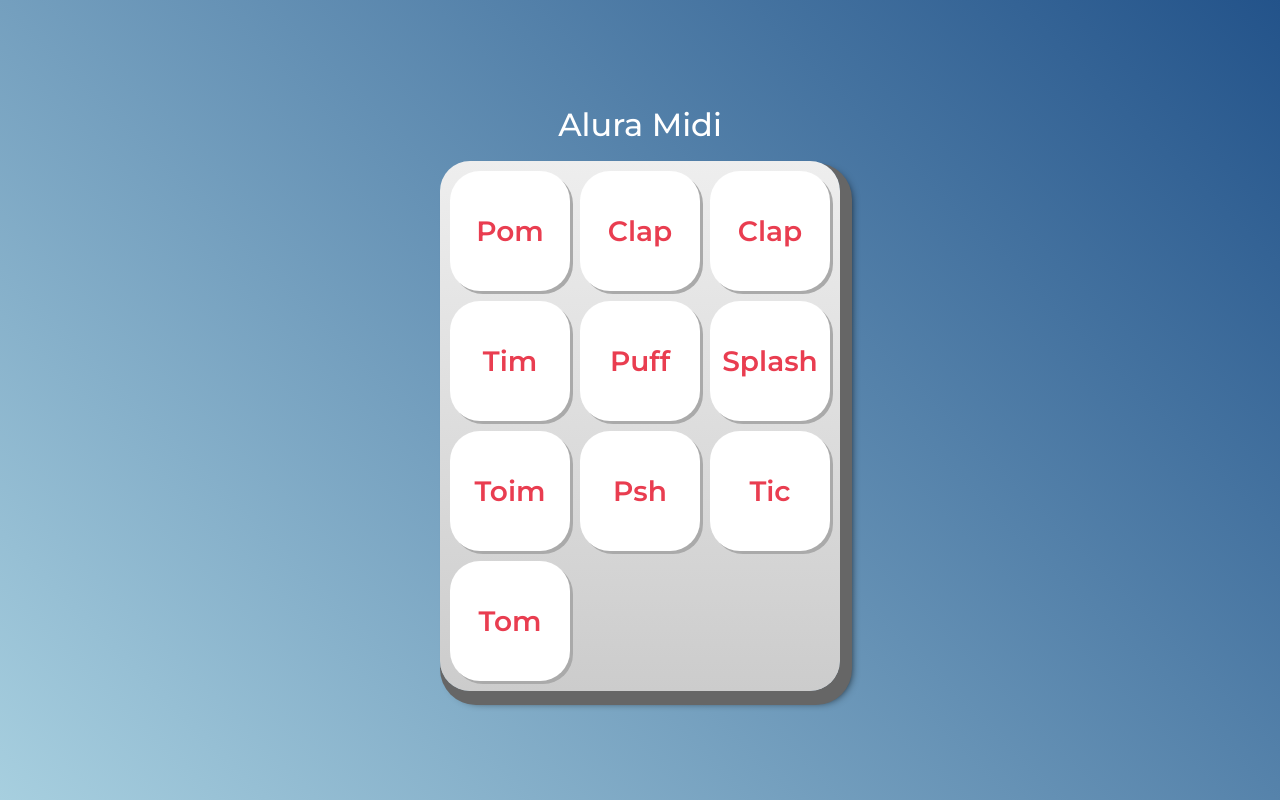
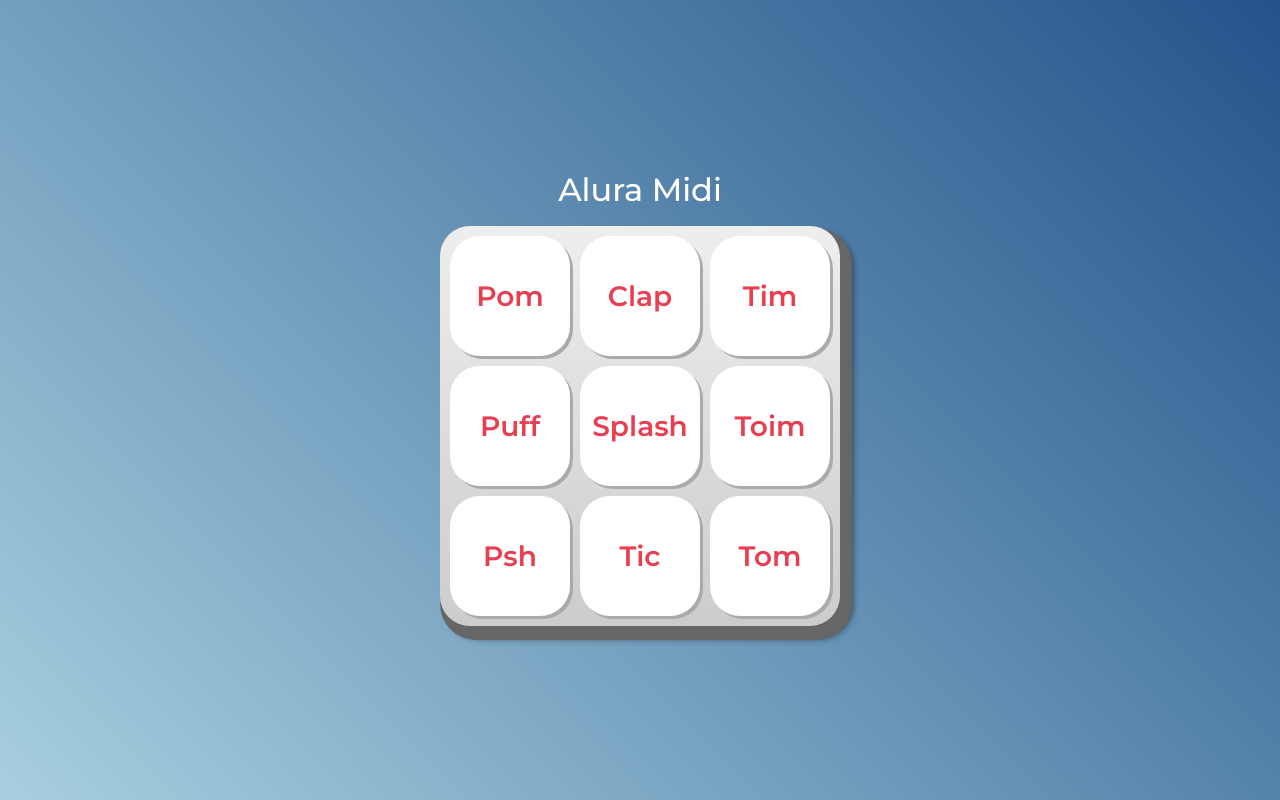
Before and after one commit to 09gdnx90/sound, a plain HTML site: page index.html in a window 1280 px wide. Drawn offline with Linux system fonts and the light colour scheme; files that its build step writes are made by us from their sources.

Commit message:
Add files via upload

```diff
--- a/index.html
+++ b/index.html
@@ -21,18 +21,17 @@
     <h1>Alura Midi</h1>
 
     <section class="teclado">
-        <button controls class="tecla tecla_pom">Pom</button>
-        <button controls class="tecla tecla_clap">Clap</button>
-        <button controls class="tecla tecla_clap">Clap</button>
-        <button controls class="tecla tecla_tim">Tim</button>
+        <button class="tecla tecla_pom">Pom</button>
+        <button class="tecla tecla_clap">Clap</button>
+        <button class="tecla tecla_tim">Tim</button>
 
-        <button controls class="tecla tecla_puff">Puff</button>
-        <button controls class="tecla tecla_splash">Splash</button>
-        <button controls class="tecla tecla_toim">Toim</button>
+        <button class="tecla tecla_puff">Puff</button>
+        <button class="tecla tecla_splash">Splash</button>
+        <button class="tecla tecla_toim">Toim</button>
 
-        <button controls class="tecla tecla_psh">Psh</button>
-        <button controls class="tecla tecla_tic">Tic</button>
-        <button controls class="tecla tecla_tom">Tom</button>
+        <button class="tecla tecla_psh">Psh</button>
+        <button class="tecla tecla_tic">Tic</button>
+        <button class="tecla tecla_tom">Tom</button>
     </section>
 
     <audio src="sounds/keyq.wav" id="som_tecla_pom"></audio>
```
